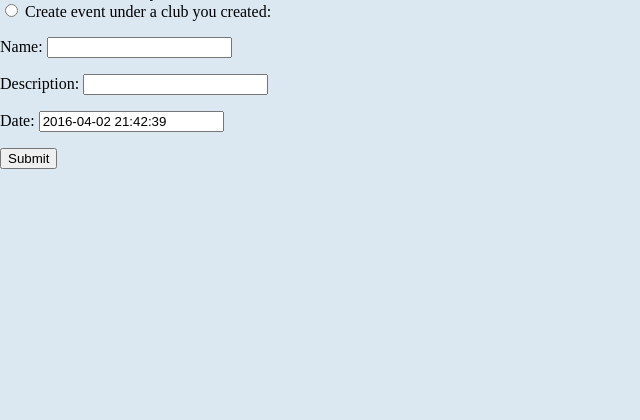
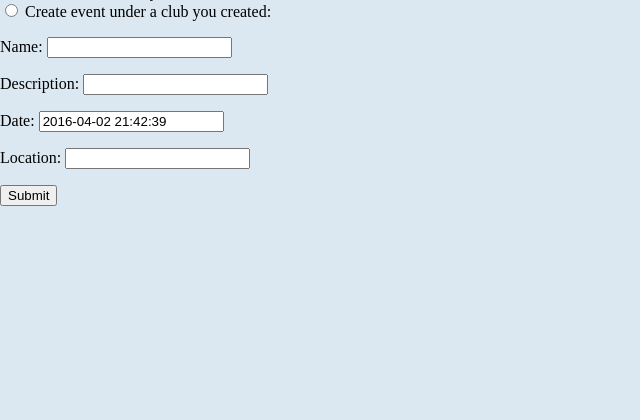
Before and after one commit to Dillonb/codefest2016, a Django app: page /calendar/submit in a window 1280 px wide. Shown: the part 229-649 px from the top of the page, without its empty margins (0-640 px from the left). Run offline with Django 3.2, Linux system fonts and the light colour scheme; the visitor is signed in with stand-in values (Sample User, id 1); data that the repository does not hold is empty; some libraries are stand-ins or nearby versions.

Commit message:
Location is now added to database from form, and passed to template

```diff
--- a/eventsapp/forms.py
+++ b/eventsapp/forms.py
@@ -7,6 +7,7 @@ def get_event_form(clubs, data=None):
         name = forms.CharField(required=True)
         description = forms.CharField(required=True)
         date = forms.DateTimeField(initial=datetime.datetime.now(), widget=forms.DateTimeInput(), required=True)
+        location = forms.CharField(required=True)
         club = forms.ModelChoiceField(required=False, queryset=clubs)
 
         class Meta:
--- a/eventsapp/templates/eventsapp/list.html
+++ b/eventsapp/templates/eventsapp/list.html
@@ -2,7 +2,7 @@
 	{% block body %}
 <div id ="list_view">
 	{% for event in events %}
-	<div><span>{{ event.date_time }}</span><div>{{ event.name }} {{ event.description }}</div>
+	<div><span>{{ event.date_time }}</span><div>{{ event.name }} {{ event.description }} {{event.location}}</div>
 
 		{% if event.club %}
 			Sponsored by: <a href="/clubs/{{event.club.id}}">{{ event.club.name }}</a>
--- a/eventsapp/views.py
+++ b/eventsapp/views.py
@@ -92,6 +92,7 @@ def submit_event_view(request):
         e = Event()
         e.description = form.cleaned_data['description']
         e.name = form.cleaned_data['name']
+        e.location = form.cleaned_data['location']
         e.date_time = form.cleaned_data['date']
         if form.cleaned_data['club']:
             e.club = form.cleaned_data['club']
```
